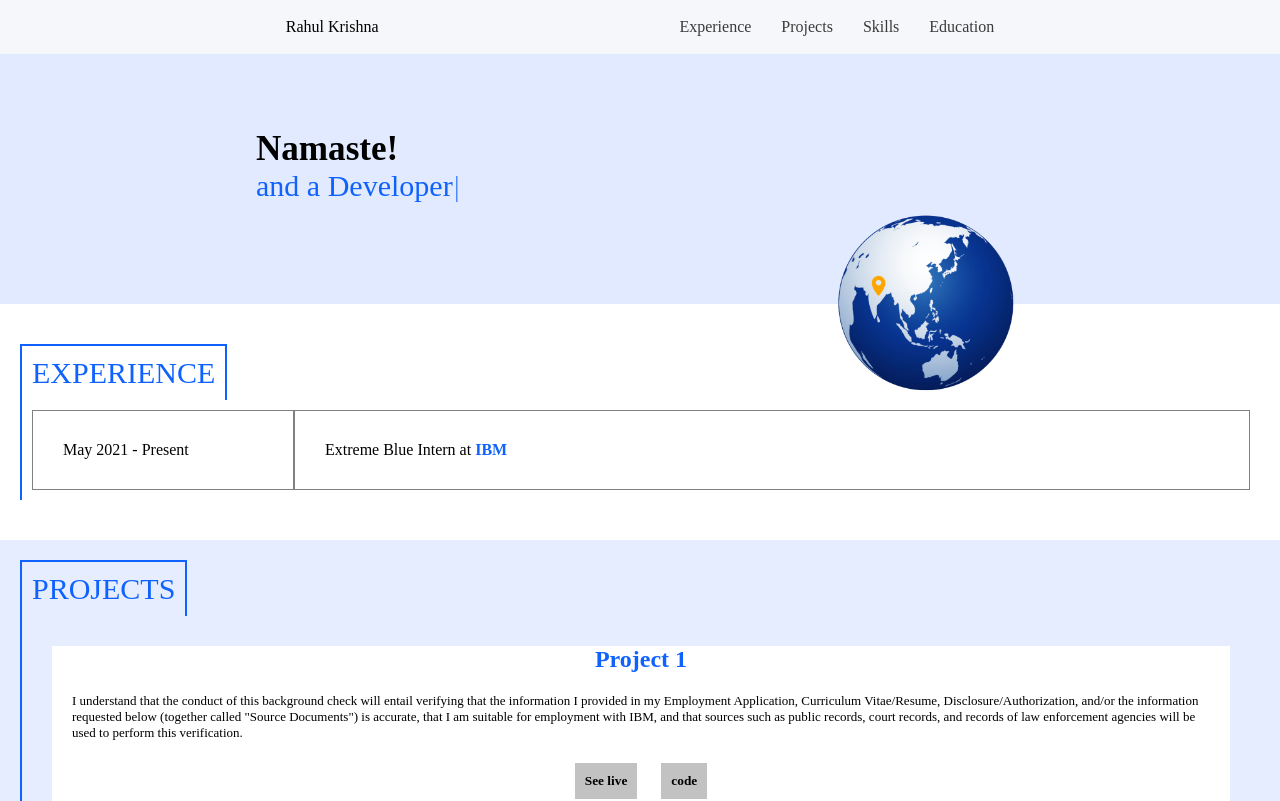
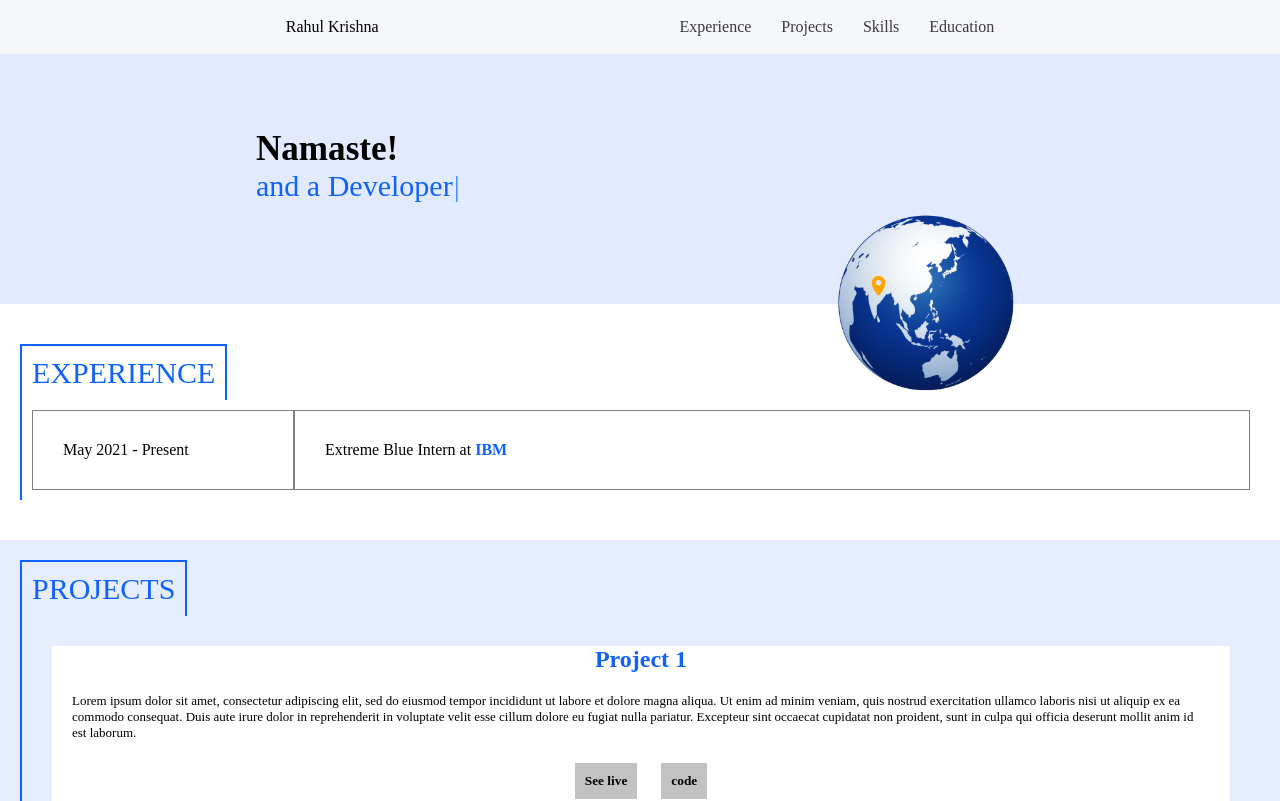
Before and after one commit to rkrishnavedic/portfolio-website, a React (Create React App) app: page / in a window 1280 px wide. Shown: the top 801 px of the page. Built offline with nearby package versions, Linux system fonts and the light colour scheme.

Commit message:
fix: doc

```diff
--- a/src/components/Projects.js
+++ b/src/components/Projects.js
@@ -4,21 +4,21 @@
 const data = [
     {
         title: 'Project 1',
-        desc: 'I understand that the conduct of this background check will entail verifying that the information I provided in my Employment Application, Curriculum Vitae/Resume, Disclosure/Authorization, and/or the information requested below (together called "Source Documents") is accurate, that I am suitable for employment with IBM, and that sources such as public records, court records, and records of law enforcement agencies will be used to perform this verification.',
+        desc: 'Lorem ipsum dolor sit amet, consectetur adipiscing elit, sed do eiusmod tempor incididunt ut labore et dolore magna aliqua. Ut enim ad minim veniam, quis nostrud exercitation ullamco laboris nisi ut aliquip ex ea commodo consequat. Duis aute irure dolor in reprehenderit in voluptate velit esse cillum dolore eu fugiat nulla pariatur. Excepteur sint occaecat cupidatat non proident, sunt in culpa qui officia deserunt mollit anim id est laborum.',
         code: 'https://www.google.com',
         live: '',
         background: ''
     },
     {
         title: 'Project 1',
-        desc: 'I understand that the conduct of this background check will entail verifying that the information I provided in my Employment Application, Curriculum Vitae/Resume, Disclosure/Authorization, and/or the information requested below (together called "Source Documents") is accurate, that I am suitable for employment with IBM, and that sources such as public records, court records, and records of law enforcement agencies will be used to perform this verification.',
+        desc: 'Lorem ipsum dolor sit amet, consectetur adipiscing elit, sed do eiusmod tempor incididunt ut labore et dolore magna aliqua. Ut enim ad minim veniam, quis nostrud exercitation ullamco laboris nisi ut aliquip ex ea commodo consequat. Duis aute irure dolor in reprehenderit in voluptate velit esse cillum dolore eu fugiat nulla pariatur. Excepteur sint occaecat cupidatat non proident, sunt in culpa qui officia deserunt mollit anim id est laborum.',
         code: 'https://www.google.com',
         live: '',
         background: ''
     },
     {
         title: 'Project 1',
-        desc: 'I understand that the conduct of this background check will entail verifying that the information I provided in my Employment Application, Curriculum Vitae/Resume, Disclosure/Authorization, and/or the information requested below (together called "Source Documents") is accurate, that I am suitable for employment with IBM, and that sources such as public records, court records, and records of law enforcement agencies will be used to perform this verification.',
+        desc: 'Lorem ipsum dolor sit amet, consectetur adipiscing elit, sed do eiusmod tempor incididunt ut labore et dolore magna aliqua. Ut enim ad minim veniam, quis nostrud exercitation ullamco laboris nisi ut aliquip ex ea commodo consequat. Duis aute irure dolor in reprehenderit in voluptate velit esse cillum dolore eu fugiat nulla pariatur. Excepteur sint occaecat cupidatat non proident, sunt in culpa qui officia deserunt mollit anim id est laborum.',
         code: 'https://www.google.com',
         live: '',
         background: ''
```
